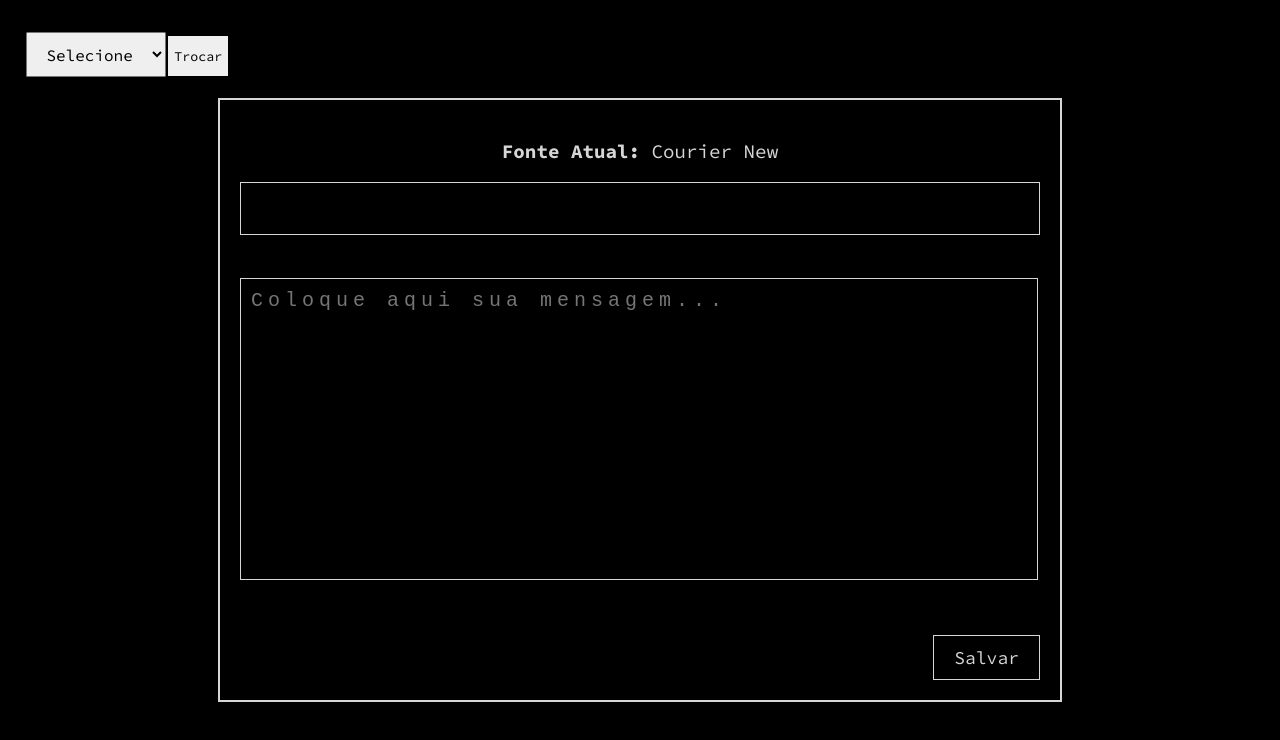
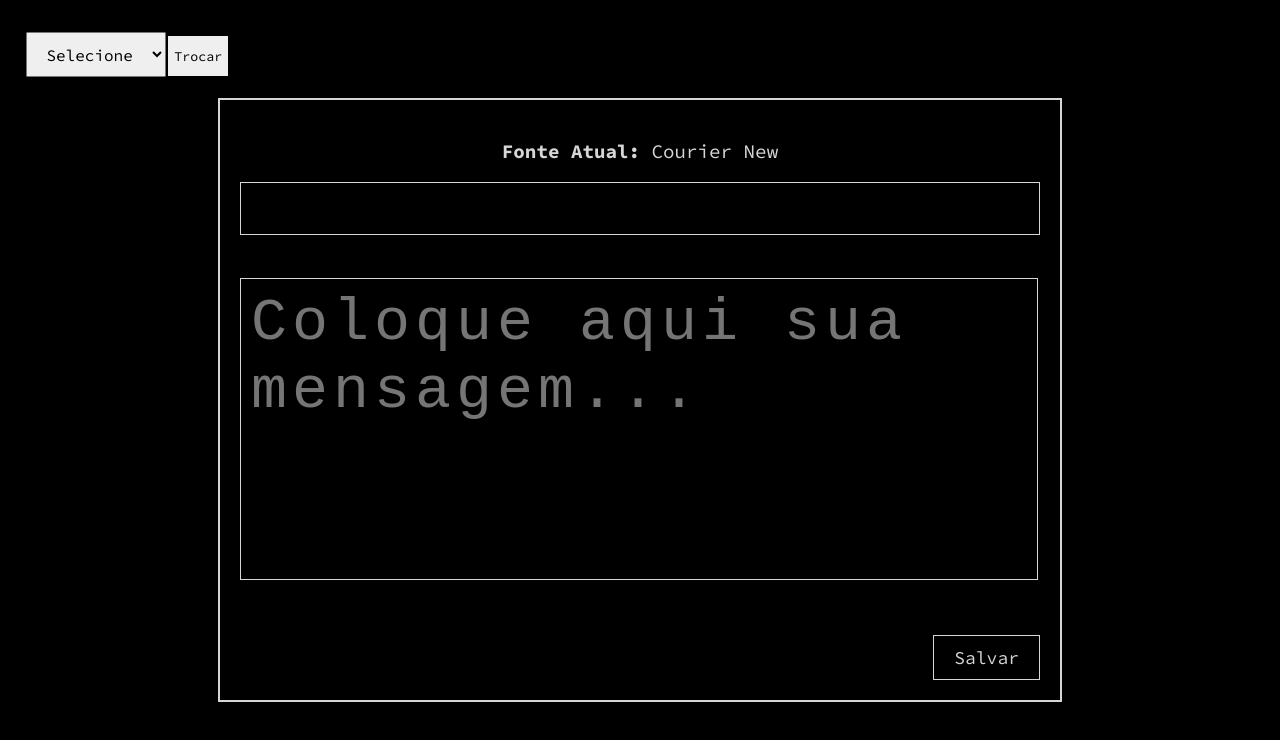
Before and after one commit to Isaac4lves/Fontes-Ordem-Paranormal, a plain HTML site: page index.html in a window 1280 px wide. Both pictures are taken after a click on the button "Trocar". Drawn offline with Linux system fonts and the light colour scheme.

Commit message:
Fontes Paranormais v1.3

```diff
--- a/index.html
+++ b/index.html
@@ -4,19 +4,19 @@
 <head>
     <meta charset="UTF-8">
     <meta name="viewport" content="width=device-width, initial-scale=1.0">
-    <link rel="icon" href="ordorealitas_logo.png" sizes="5x5" type="image/png">
+    <link rel="icon" href="./src/ordorealitas_logo.png" sizes="5x5" type="image/png">
     <title>Fontes Paranormais</title>
     <style>
         @import url('https://fonts.googleapis.com/css2?family=Source+Code+Pro:ital,wght@0,200..900;1,200..900&display=swap');
 
         @font-face {
             font-family: 'Sinais Estrangeiro';
-            src: url('./SinaisEstrangeiro-Regular.ttf');
+            src: url('./src/SinaisEstrangeiro-Regular.ttf');
         }
 
         @font-face {
             font-family: 'Sigilos';
-            src: url('./Sigilos-Regular.ttf');
+            src: url('./src/Sigilos-Regular.ttf');
         }
 
         body {
@@ -172,7 +172,8 @@
 
         <canvas id="imagem" width="1400" height="1000" style="border:1px solid #000000;"></canvas>
 
-        <div class="fundo" style='position:absolute;'></div>
+        <div class="fundo" style='position:absolute;'>
+        </div>
     </div>
 
     <script>
@@ -249,16 +250,13 @@
 
         function trocarTema() {
             const theme = document.querySelector("#choose").value;
-            const fundo = document.querySelector(".fundo");
-
-            fundo.innerHTML = '';
 
             if (theme === "Ordem") {
-                fundo.innerHTML = '<img src="tela.gif">';
+                document.querySelector(".fundo").innerHTML = '<img src="./src/fundoOrdem.jpg">';
                 outroLadoTheme();
                 setThemeColor("#55b3ca", "#A2200B");
             } else if (theme === "Estrangeiro") {
-                fundo.innerHTML = '<img src="tela.gif">';
+                document.querySelector(".fundo").innerHTML = '<img src="./src/tela.gif">';
                 estrangeiroTheme();
                 setThemeColor("rgb(63, 167, 63)", "green");
             } else {
@@ -273,7 +271,7 @@
 
         function resetTheme() {
             document.getElementById("txtArea").style.fontFamily = "Courier New";
-            document.getElementById("txtArea").style.fontSize = "20px";
+            document.getElementById("txtArea").style.fontSize = "60px";
             document.getElementById("FonteAtual").innerHTML = "<b>Fonte Atual:</b> Courier New";
             fonte_atual = "Courier New";
             document.body.style.color = "rgb(214, 214, 214)";
@@ -282,8 +280,8 @@
         }
 
         async function loadFonts() {
-            const fontEstrangeiro = new FontFace("Sinais Estrangeiro", "url('./SinaisEstrangeiro-Regular.ttf')");
-            const fontSigilos = new FontFace("Sigilos", "url('./Sigilos-Regular.ttf')");
+            const fontEstrangeiro = new FontFace("Sinais Estrangeiro", "url('./src/SinaisEstrangeiro-Regular.ttf')");
+            const fontSigilos = new FontFace("Sigilos", "url('./src/Sigilos-Regular.ttf')");
 
             await fontEstrangeiro.load();
             await fontSigilos.load();
```
Also changed, not shown: src/Sigilos-Regular.ttf (renamed from Sigilos-Regular.ttf), src/SinaisEstrangeiro-Regular.ttf (renamed from SinaisEstrangeiro-Regular.ttf), src/fundoOrdem.jpg (added), src/ordorealitas_logo.png (renamed from ordorealitas_logo.png), src/tela.gif (renamed from tela.gif).
